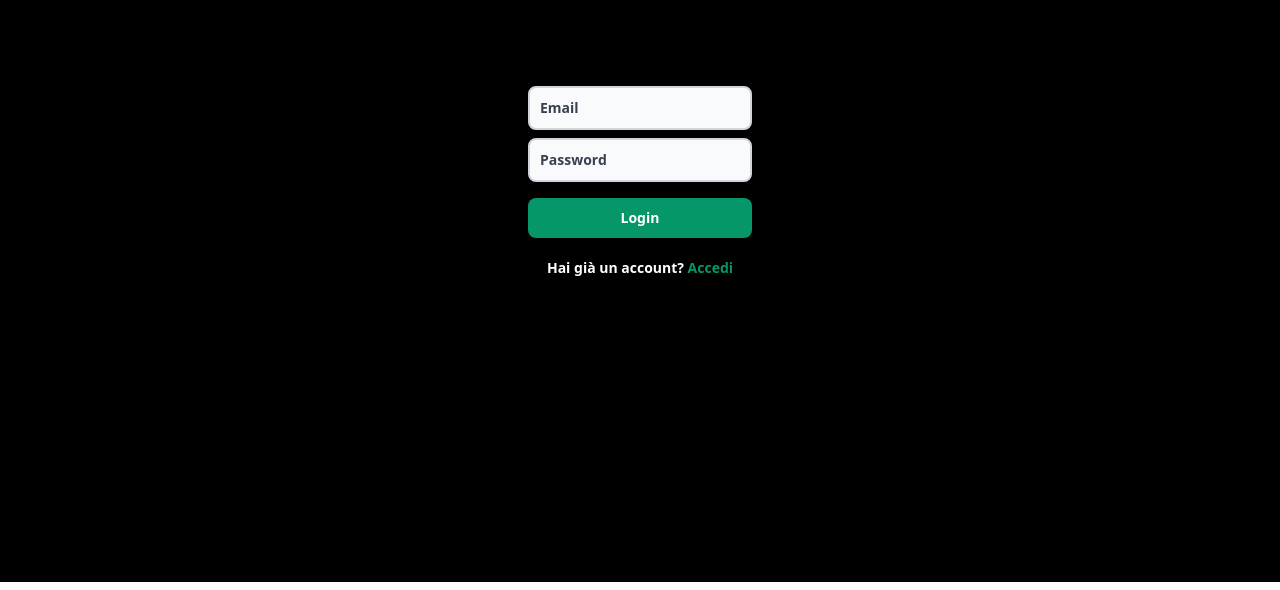
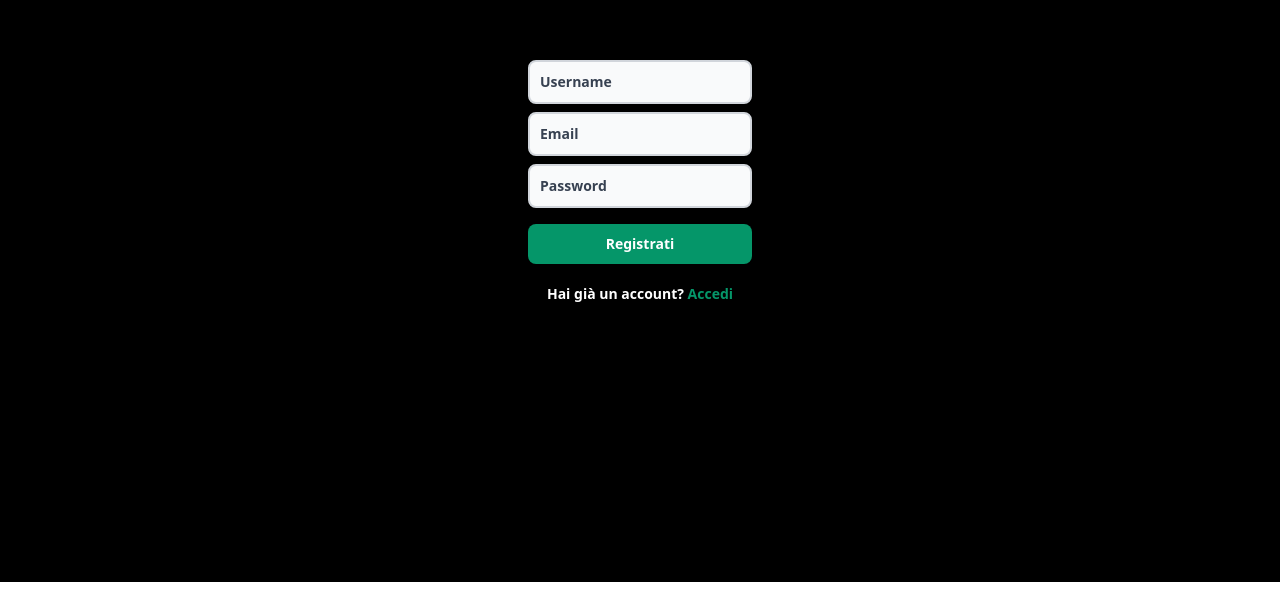
Before and after one commit to daxdiv/progetto-pwm, a React (Vite) app in the folder client/: page /sign-up in a window 1280 px wide. Shown: the part 218-808 px from the top of the page. Built offline with nearby package versions, Linux system fonts and the light colour scheme.

Commit message:
sign up page

```diff
--- a/client/src/SignUp.tsx
+++ b/client/src/SignUp.tsx
@@ -1,18 +1,75 @@
 import "./styles/globals.css";
+
+import { useRef, useState } from "react";
 
 import Button from "./components/ui/Button";
 import CenteredContainer from "./components/ui/CenteredContainer";
 import Input from "./components/ui/Input";
-import { useRef } from "react";
+import { useNavigate } from "react-router-dom";
 
 function App() {
+  const usernameRef = useRef<HTMLInputElement>(null);
   const emailRef = useRef<HTMLInputElement>(null);
   const passwordRef = useRef<HTMLInputElement>(null);
+  const [error, setError] = useState<string | null>(null);
+  const navigate = useNavigate();
 
-  //const handleSignUp = async () => {}
+  const handleSignUp = async () => {
+    const username = usernameRef.current?.value;
+    const email = emailRef.current?.value;
+    const password = passwordRef.current?.value;
+
+    if (!username || !email || !password) {
+      setError("Compila tutti i campi");
+      return;
+    }
+
+    // Fonte: https://www.w3resource.com/javascript/form/email-validation.php
+    // eslint-disable-next-line no-useless-escape
+    const emailRegex = /^\w+([\.-]?\w+)*@\w+([\.-]?\w+)*(\.\w{2,3})+$/;
+
+    if (!emailRegex.test(email)) {
+      setError("Email non valida");
+      return;
+    }
+
+    const response = await fetch(`${import.meta.env.VITE_SERVER_URL}/auth/sign-up`, {
+      method: "POST",
+      headers: {
+        "Content-Type": "application/json",
+      },
+      body: JSON.stringify({
+        username,
+        email,
+        password,
+      }),
+    });
+
+    const data = await response.json();
+
+    if (!response.ok) {
+      setError(data.message);
+      return;
+    }
+
+    navigate("/?success=Utente registrato correttamente");
+  };
+
   return (
     <>
       <CenteredContainer className="mb-2 flex-col gap-2">
+        {error && (
+          <p className="text-red-500 bg-red-200 px-4 rounded-xl py-1 text-sm mb-1">
+            {error}
+          </p>
+        )}
+        <Input
+          variant="neutral"
+          size="sm"
+          placeholder="Username"
+          type="text"
+          ref={usernameRef}
+        />
         <Input
           variant="neutral"
           size="sm"
@@ -29,9 +86,9 @@ function App() {
         />
         <Button
           type="button"
-          text="Login"
+          text="Registrati"
           className="mt-2"
-          //onClick={handleSignUp}
+          onClick={handleSignUp}
           // className={clsx({ "cursor-not-allowed": isLoading })}
         />
 
```
